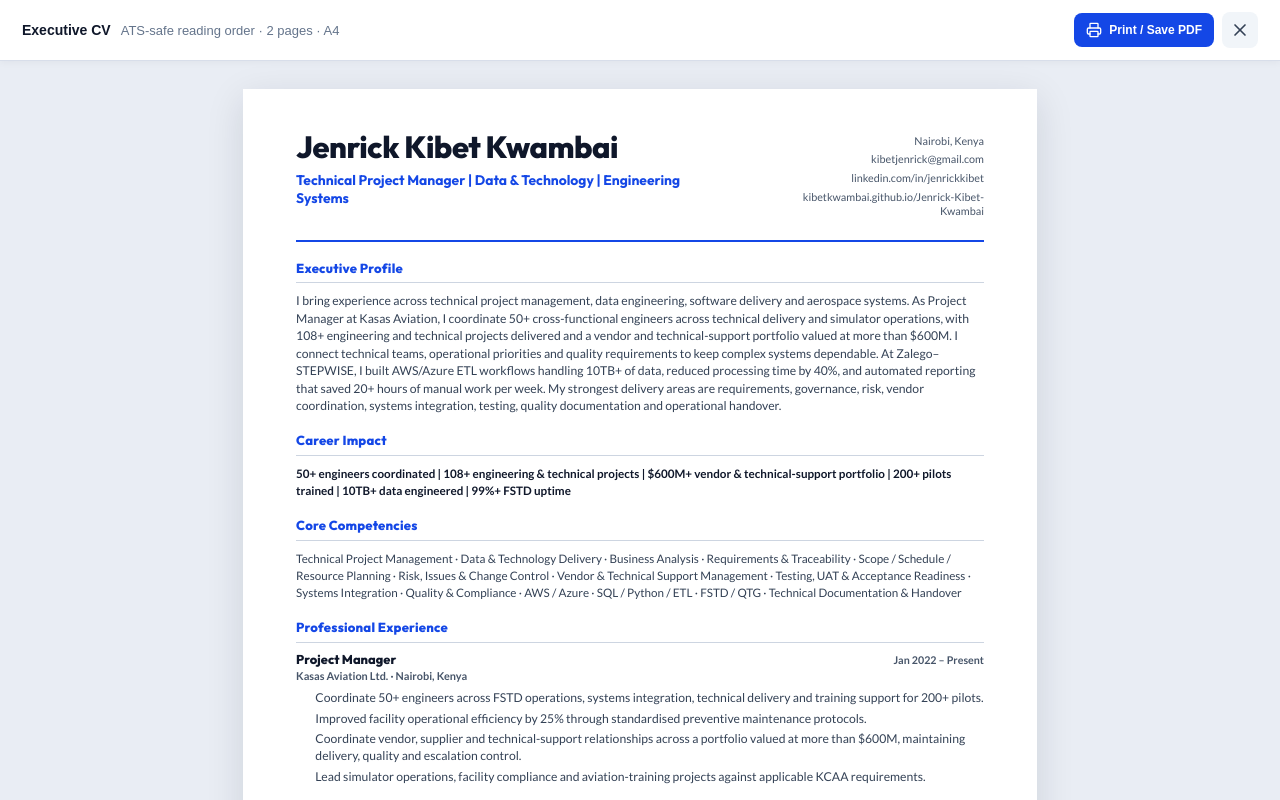
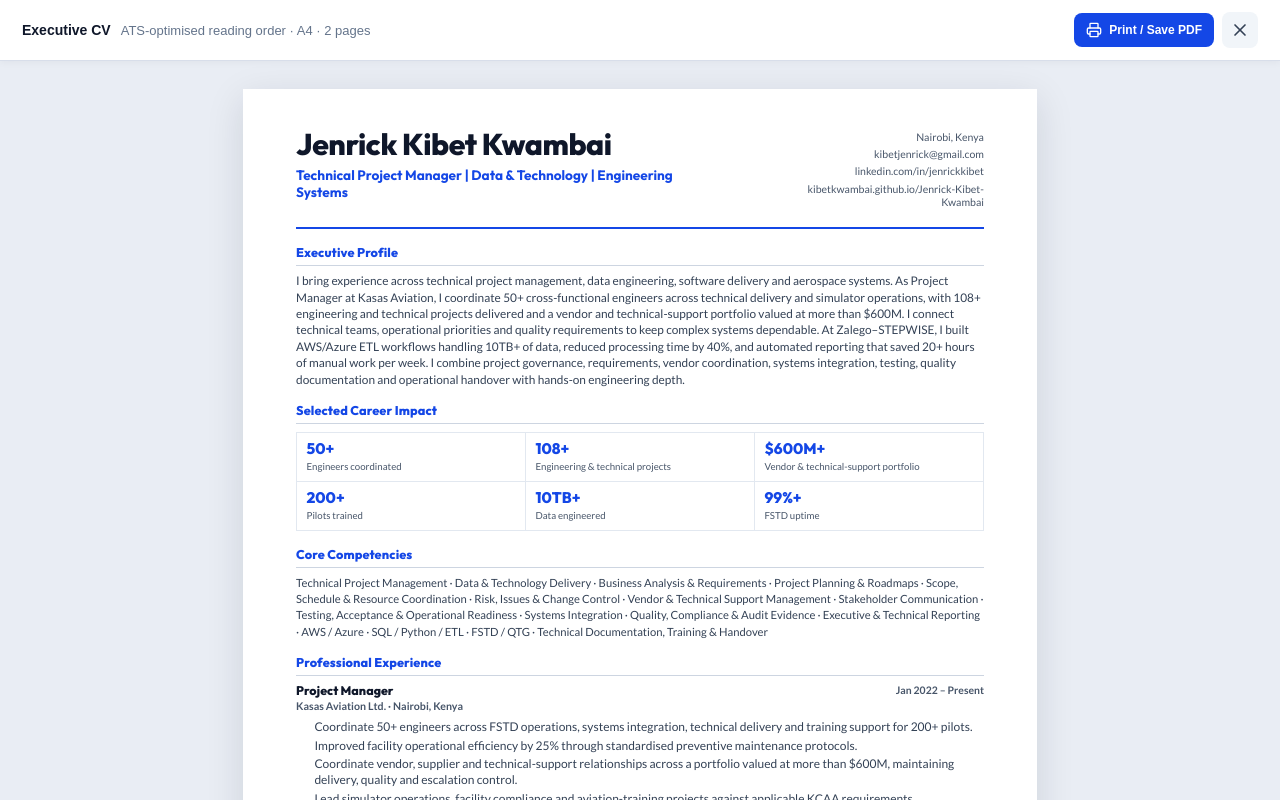
Before and after one commit to kibetKwambai/Jenrick-Kibet-Kwambai, a React (Vite) app: page / in a window 1280 px wide. Both pictures are taken after a click on the button "CV". Shown: the top 800 px of the page. Built offline with nearby package versions, Linux system fonts and the light colour scheme.

Commit message:
Fix A4 CV pagination and strengthen ATS hierarchy

```diff
--- a/src/components/ResumeModal.tsx
+++ b/src/components/ResumeModal.tsx
@@ -30,7 +30,7 @@ const earlyExperience = EARLY_EXPERIENCE_IDS
 const selectedEducation = EDUCATION_LIST.filter(item =>
   item.degree.startsWith('Bachelor') ||
   item.degree.startsWith('Diploma') ||
-  item.degree.includes('Project Management')
+  item.degree === 'Certificate, Project Management'
 );
 
 const selectedCertifications = CERTIFICATIONS.filter(item =>
@@ -47,27 +47,29 @@ const selectedResearch = PUBLICATIONS.filter(item => item.kind === 'Research pap
 const coreCompetencies = [
   'Technical Project Management',
   'Data & Technology Delivery',
-  'Business Analysis',
-  'Requirements & Traceability',
-  'Scope / Schedule / Resource Planning',
+  'Business Analysis & Requirements',
+  'Project Planning & Roadmaps',
+  'Scope, Schedule & Resource Coordination',
   'Risk, Issues & Change Control',
   'Vendor & Technical Support Management',
-  'Testing, UAT & Acceptance Readiness',
+  'Stakeholder Communication',
+  'Testing, Acceptance & Operational Readiness',
   'Systems Integration',
-  'Quality & Compliance',
+  'Quality, Compliance & Audit Evidence',
+  'Executive & Technical Reporting',
   'AWS / Azure',
   'SQL / Python / ETL',
   'FSTD / QTG',
-  'Technical Documentation & Handover'
+  'Technical Documentation, Training & Handover'
 ];
 
 const impactMetrics = [
-  '50+ engineers coordinated',
-  '108+ engineering & technical projects',
-  '$600M+ vendor & technical-support portfolio',
-  '200+ pilots trained',
-  '10TB+ data engineered',
-  '99%+ FSTD uptime'
+  ['50+', 'Engineers coordinated'],
+  ['108+', 'Engineering & technical projects'],
+  ['$600M+', 'Vendor & technical-support portfolio'],
+  ['200+', 'Pilots trained'],
+  ['10TB+', 'Data engineered'],
+  ['99%+', 'FSTD uptime']
 ];
 
 const softwarePortfolio = [
@@ -77,7 +79,7 @@ const softwarePortfolio = [
   },
   {
     name: 'SimQTG Studio & EchoMorans',
-    description: 'FSTD qualification-test workflow, telemetry bridge, evidence capture and engineering validation tooling.'
+    description: 'FSTD qualification-test workflow, telemetry bridge, evidence capture and engineering validation.'
   },
   {
     name: 'SkyLink X-Plane Plugin',
@@ -85,7 +87,7 @@ const softwarePortfolio = [
   },
   {
     name: 'JenVibe MCP, Jenlink Timetable, Testimonial Bridge & Educore LMS',
-    description: 'WordPress, AI-connectivity, scheduling, quality-feedback and learning-management products.'
+    description: 'AI connectivity, scheduling, quality feedback and learning-management products.'
   }
 ];
 
@@ -110,30 +112,38 @@ const ResumeRole: React.FC<{
 
 export const ResumeDocument: React.FC = () => (
   <div className="cv-document">
-    <article className="cv-page">
+    <article className="cv-page cv-page--one">
       <header className="cv-header">
         <div>
           <h1>Jenrick Kibet Kwambai</h1>
           <p className="cv-positioning">Technical Project Manager | Data & Technology | Engineering Systems</p>
         </div>
-        <div className="cv-contact" aria-label="Contact information">
+        <address className="cv-contact" aria-label="Contact information">
           <span>{PROFILE_INFO.location}</span>
           <a href={'mailto:' + PROFILE_INFO.email}>{PROFILE_INFO.email}</a>
           <a href={PROFILE_INFO.linkedinUrl}>linkedin.com/in/jenrickkibet</a>
           <a href="https://kibetkwambai.github.io/Jenrick-Kibet-Kwambai/">kibetkwambai.github.io/Jenrick-Kibet-Kwambai</a>
-        </div>
+        </address>
       </header>
 
+      <div className="cv-body">
         <section className="cv-section">
           <h2>Executive Profile</h2>
           <p className="cv-summary">
-          {EXECUTIVE_SUMMARY} At Zalego–STEPWISE, I built AWS/Azure ETL workflows handling 10TB+ of data, reduced processing time by 40%, and automated reporting that saved 20+ hours of manual work per week. My strongest delivery areas are requirements, governance, risk, vendor coordination, systems integration, testing, quality documentation and operational handover.
+            {EXECUTIVE_SUMMARY} At Zalego–STEPWISE, I built AWS/Azure ETL workflows handling 10TB+ of data, reduced processing time by 40%, and automated reporting that saved 20+ hours of manual work per week. I combine project governance, requirements, vendor coordination, systems integration, testing, quality documentation and operational handover with hands-on engineering depth.
           </p>
         </section>
 
         <section className="cv-section">
-        <h2>Career Impact</h2>
-        <p className="cv-impact-line">{impactMetrics.join('  |  ')}</p>
+          <h2>Selected Career Impact</h2>
+          <div className="cv-impact-grid">
+            {impactMetrics.map(([value, label]) => (
+              <div className="cv-impact-item" key={label}>
+                <strong>{value}</strong>
+                <span>{label}</span>
+              </div>
+            ))}
+          </div>
         </section>
 
         <section className="cv-section">
@@ -143,8 +153,15 @@ export const ResumeDocument: React.FC = () => (
 
         <section className="cv-section cv-experience-section">
           <h2>Professional Experience</h2>
-        {primaryExperience.map(item => item && <ResumeRole key={item.id} item={item} bullets={item.id === 'jeneration-software' ? 3 : 4} />)}
+          {primaryExperience.map(item => item && (
+            <ResumeRole
+              key={item.id}
+              item={item}
+              bullets={item.id === 'jeneration-software' ? 3 : item.id === 'zalego-stepwise' ? 3 : 4}
+            />
+          ))}
         </section>
+      </div>
 
       <footer className="cv-footer">
         <span>Jenrick Kibet Kwambai · Executive Curriculum Vitae</span>
@@ -152,15 +169,18 @@ export const ResumeDocument: React.FC = () => (
       </footer>
     </article>
 
-    <article className="cv-page">
+    <article className="cv-page cv-page--two">
       <header className="cv-page-header">
         <span>Jenrick Kibet Kwambai</span>
-        <strong>Technical Project Management · Data · Engineering Systems</strong>
+        <strong>Technical Project Management · Data & Technology · Engineering Systems</strong>
       </header>
 
+      <div className="cv-body">
         <section className="cv-section">
           <h2>Additional Engineering & Commercial Experience</h2>
-        {secondaryExperience.map(item => item && <ResumeRole key={item.id} item={item} bullets={item.id === 'deltar-properties' ? 2 : 3} compact />)}
+          {secondaryExperience.map(item => item && (
+            <ResumeRole key={item.id} item={item} bullets={2} compact />
+          ))}
         </section>
 
         <section className="cv-section">
@@ -189,8 +209,8 @@ export const ResumeDocument: React.FC = () => (
         </section>
 
         <section className="cv-section">
-        <h2>Technical Stack & Methods</h2>
-        <p className="cv-keywords">
+          <h2>Technology & Delivery Environment</h2>
+          <p className="cv-keywords cv-keywords--compact">
             Project planning · Business analysis · Agile/Scrum · Vendor coordination · Testing & validation · FSTD qualification · QTG evidence · KCAA compliance · AWS · Azure · SQL · Python · ETL · C++ · C#/.NET · JavaScript/React · WordPress · X-Plane · Garmin G1000 NXi · Raspberry Pi · Arduino · MATLAB/Simulink · SOLIDWORKS
           </p>
         </section>
@@ -208,17 +228,20 @@ export const ResumeDocument: React.FC = () => (
               </div>
             ))}
           </div>
-        <p className="cv-certifications">
-          <strong>Selected certifications:</strong> {selectedCertifications.map(item => item.title + ' — ' + item.issuer + ' (' + item.year + ')').join(' · ')}
-        </p>
+          <div className="cv-certification-list">
+            {selectedCertifications.map(item => (
+              <p key={item.title}><strong>{item.title}</strong> · {item.issuer} · {item.year}</p>
+            ))}
+          </div>
         </section>
 
-      <section className="cv-section">
+        <section className="cv-section cv-research-section">
           <h2>Selected Research</h2>
           <ul className="cv-research-list">
             {selectedResearch.map(item => <li key={item.id}>{item.title}</li>)}
           </ul>
         </section>
+      </div>
 
       <footer className="cv-footer">
         <span>{PROFILE_INFO.email} · linkedin.com/in/jenrickkibet</span>
@@ -254,7 +277,7 @@ export const ResumeModal: React.FC<{isOpen: boolean; onClose: () => void}> = ({
       <div className="cv-toolbar">
         <div>
           <strong>Executive CV</strong>
-          <span>ATS-safe reading order · 2 pages · A4</span>
+          <span>ATS-optimised reading order · A4 · 2 pages</span>
         </div>
         <div className="cv-toolbar-actions">
           <button className="cv-print-button" onClick={() => window.print()}>
--- a/src/components/resume.css
+++ b/src/components/resume.css
@@ -44,95 +44,107 @@
   background:#f1f5f9;
   color:#334155;
 }
-.cv-preview{
-  overflow:auto;
-  padding:28px 18px 48px;
-}
-.cv-document{
-  width:210mm;
-  max-width:100%;
-  margin:0 auto;
-}
+.cv-preview{overflow:auto;padding:28px 18px 48px}
+.cv-document{width:210mm;max-width:100%;margin:0 auto}
 .cv-page{
   box-sizing:border-box;
-  position:relative;
+  display:flex;
+  flex-direction:column;
   width:210mm;
   min-height:297mm;
   margin:0 auto 26px;
-  padding:11mm 14mm 10mm;
+  padding:10.5mm 14mm 8mm;
   background:#fff;
   color:#182234;
   box-shadow:0 10px 36px rgba(15,23,42,.12);
-  font:9.15pt/1.36 Lato,Arial,Helvetica,sans-serif;
+  font:9pt/1.32 Lato,Arial,Helvetica,sans-serif;
   letter-spacing:0;
 }
 .cv-page *{box-sizing:border-box}
 .cv-page a{color:inherit;text-decoration:none}
+.cv-body{min-height:0}
 .cv-header{
   display:flex;
   justify-content:space-between;
   align-items:flex-start;
-  gap:12mm;
-  padding-bottom:5.5mm;
+  gap:11mm;
+  padding-bottom:4.6mm;
   border-bottom:2.2px solid #1447E6;
 }
 .cv-header h1{
   margin:0;
   color:#0f172a;
-  font:800 23pt/1.02 Outfit,Arial,sans-serif;
-  letter-spacing:-.45px;
+  font:800 22.5pt/1.02 Outfit,Arial,sans-serif;
+  letter-spacing:-.42px;
 }
 .cv-positioning{
-  margin:2.3mm 0 0;
+  margin:2mm 0 0;
   color:#1447E6;
-  font:700 10.4pt/1.3 Outfit,Arial,sans-serif;
+  font:700 10.2pt/1.28 Outfit,Arial,sans-serif;
 }
 .cv-contact{
-  min-width:56mm;
+  min-width:55mm;
   display:flex;
   flex-direction:column;
-  gap:1.15mm;
-  padding-top:.8mm;
+  gap:.9mm;
+  padding-top:.7mm;
   text-align:right;
   color:#475569;
-  font-size:8.1pt;
-  line-height:1.34;
+  font:normal 7.9pt/1.3 Lato,Arial,sans-serif;
 }
 .cv-contact a{overflow-wrap:anywhere}
-.cv-section{
-  margin-top:5mm;
-}
+.cv-section{margin-top:4.1mm}
 .cv-section h2{
-  margin:0 0 2.4mm;
-  padding-bottom:1.6mm;
+  margin:0 0 2mm;
+  padding-bottom:1.35mm;
   border-bottom:1px solid #cdd5e1;
   color:#1447E6;
-  font:800 9.8pt/1.2 Outfit,Arial,sans-serif;
-  letter-spacing:.2px;
+  font:800 9.5pt/1.18 Outfit,Arial,sans-serif;
+  letter-spacing:.1px;
 }
 .cv-summary{
   margin:0;
   color:#334155;
-  font-size:9.15pt;
-  line-height:1.43;
+  font-size:8.9pt;
+  line-height:1.38;
 }
-.cv-impact-line{
-  margin:0;
-  color:#0f172a;
-  font:700 8.75pt/1.45 Lato,Arial,sans-serif;
+.cv-impact-grid{
+  display:grid;
+  grid-template-columns:repeat(3,minmax(0,1fr));
+  border-top:1px solid #e2e8f0;
+  border-left:1px solid #e2e8f0;
+}
+.cv-impact-item{
+  min-height:13mm;
+  padding:2.2mm 2.5mm;
+  border-right:1px solid #e2e8f0;
+  border-bottom:1px solid #e2e8f0;
+}
+.cv-impact-item strong{
+  display:block;
+  color:#1447E6;
+  font:800 11.5pt/1 Outfit,Arial,sans-serif;
+}
+.cv-impact-item span{
+  display:block;
+  margin-top:1mm;
+  color:#475569;
+  font-size:7.25pt;
+  line-height:1.25;
 }
 .cv-keywords{
   margin:0;
   color:#334155;
-  font-size:8.75pt;
-  line-height:1.48;
+  font-size:8.45pt;
+  line-height:1.43;
 }
+.cv-keywords--compact{font-size:8.1pt;line-height:1.38}
 .cv-role{
-  margin:0 0 4.2mm;
+  margin:0 0 3.55mm;
   break-inside:avoid;
   page-break-inside:avoid;
 }
-.cv-role--compact{margin-bottom:3.1mm}
+.cv-role--compact{margin-bottom:2.45mm}
 .cv-role-heading{
   display:flex;
   justify-content:space-between;
@@ -142,28 +154,25 @@
 .cv-role-heading h3{
   margin:0;
   color:#0f172a;
-  font:800 9.6pt/1.2 Outfit,Arial,sans-serif;
+  font:800 9.35pt/1.18 Outfit,Arial,sans-serif;
 }
 .cv-company{
-  margin:.55mm 0 0;
+  margin:.4mm 0 0;
   color:#475569;
-  font-size:8.15pt;
+  font-size:7.95pt;
   font-weight:700;
 }
 .cv-period{
   white-space:nowrap;
   color:#475569;
-  font-size:8pt;
+  font-size:7.8pt;
   font-weight:700;
-  padding-top:.25mm;
+  padding-top:.15mm;
 }
-.cv-page ul{
-  margin:1.6mm 0 0;
-  padding-left:4.5mm;
-}
+.cv-page ul{margin:1.25mm 0 0;padding-left:4.4mm}
 .cv-page li{
-  margin:0 0 1.05mm;
-  padding-left:.6mm;
+  margin:0 0 .82mm;
+  padding-left:.45mm;
   color:#334155;
   break-inside:avoid;
   page-break-inside:avoid;
@@ -174,100 +183,118 @@
   justify-content:space-between;
   align-items:baseline;
   gap:10mm;
-  padding-bottom:3.7mm;
+  padding-bottom:3.1mm;
   border-bottom:2.2px solid #1447E6;
   color:#0f172a;
 }
-.cv-page-header>span{
-  font:800 13pt Outfit,Arial,sans-serif;
-}
+.cv-page-header>span{font:800 12.5pt Outfit,Arial,sans-serif}
 .cv-page-header>strong{
   color:#475569;
-  font-size:8.2pt;
+  font-size:7.8pt;
+  line-height:1.25;
   text-align:right;
 }
+.cv-page--two{
+  font-size:8.65pt;
+  line-height:1.27;
+}
+.cv-page--two .cv-section{margin-top:3.25mm}
+.cv-page--two .cv-section h2{margin-bottom:1.5mm;padding-bottom:1.1mm}
+.cv-page--two .cv-role-heading h3{font-size:8.95pt}
+.cv-page--two .cv-company,.cv-page--two .cv-period{font-size:7.55pt}
+.cv-page--two .cv-page li{margin-bottom:.62mm}
 .cv-early-list{border-top:1px solid #e2e8f0}
 .cv-early-item{
   display:grid;
   grid-template-columns:1fr auto;
   column-gap:7mm;
-  padding:2.2mm 0;
+  padding:1.55mm 0;
   border-bottom:1px solid #e2e8f0;
   break-inside:avoid;
 }
-.cv-early-item>div{display:flex;flex-direction:column;gap:.3mm}
+.cv-early-item>div{display:flex;flex-direction:column;gap:.2mm}
 .cv-early-item strong{
   color:#0f172a;
-  font:800 8.8pt Outfit,Arial,sans-serif;
+  font:800 8.35pt Outfit,Arial,sans-serif;
 }
 .cv-early-item>div span{
   color:#64748b;
-  font-size:7.8pt;
+  font-size:7.35pt;
 }
 .cv-early-item>span{
   color:#475569;
-  font-size:7.8pt;
+  font-size:7.35pt;
   font-weight:700;
   white-space:nowrap;
 }
 .cv-early-item p{
   grid-column:1 / -1;
-  margin:1mm 0 0;
+  margin:.65mm 0 0;
   color:#475569;
-  font-size:8.2pt;
-  line-height:1.36;
+  font-size:7.7pt;
+  line-height:1.28;
 }
 .cv-product-list{margin-top:0!important}
-.cv-product-list li{margin-bottom:1.1mm}
+.cv-product-list li{
+  margin-bottom:.65mm;
+  font-size:8.05pt;
+  line-height:1.3;
+}
 .cv-product-list strong{color:#0f172a}
 .cv-qualification-list{border-top:1px solid #e2e8f0}
 .cv-qualification{
   display:grid;
   grid-template-columns:1fr auto;
   gap:6mm;
-  padding:1.8mm 0;
+  padding:1.2mm 0;
   border-bottom:1px solid #e2e8f0;
   break-inside:avoid;
 }
-.cv-qualification>div{
-  display:flex;
-  flex-direction:column;
-  gap:.25mm;
-}
+.cv-qualification>div{display:flex;flex-direction:column;gap:.15mm}
 .cv-qualification strong{
   color:#0f172a;
-  font:800 8.7pt Outfit,Arial,sans-serif;
+  font:800 8.25pt Outfit,Arial,sans-serif;
 }
 .cv-qualification>div span{
   color:#64748b;
-  font-size:7.8pt;
+  font-size:7.25pt;
 }
 .cv-qualification>span{
   color:#475569;
-  font-size:7.8pt;
+  font-size:7.25pt;
   font-weight:700;
 }
-.cv-certifications{
-  margin:2.1mm 0 0;
+.cv-certification-list{
+  display:grid;
+  grid-template-columns:1fr 1fr;
+  column-gap:5mm;
+  row-gap:.5mm;
+  margin-top:1.6mm;
+}
+.cv-certification-list p{
+  margin:0;
   color:#475569;
-  font-size:8.15pt;
-  line-height:1.42;
+  font-size:7.2pt;
+  line-height:1.28;
 }
-.cv-certifications strong{color:#0f172a}
+.cv-certification-list strong{color:#0f172a}
 .cv-research-list{margin-top:0!important}
-.cv-research-list li{font-size:8.15pt;line-height:1.34}
+.cv-research-list li{
+  margin-bottom:.5mm;
+  font-size:7.65pt;
+  line-height:1.26;
+}
 .cv-footer{
-  position:absolute;
-  left:14mm;
-  right:14mm;
-  bottom:6mm;
+  position:static;
   display:flex;
   justify-content:space-between;
   gap:10mm;
+  margin-top:auto;
   padding-top:2mm;
   border-top:1px solid #d8dee8;
   color:#64748b;
-  font-size:7.2pt;
+  font-size:7pt;
+  line-height:1.2;
 }
 @media screen and (max-width:850px){
   .cv-toolbar{padding:10px 12px}
@@ -276,7 +303,7 @@
   .cv-page{
     width:100%;
     min-height:auto;
-    padding:22px 20px 42px;
+    padding:22px 20px;
   }
   .cv-header{display:block}
   .cv-contact{
@@ -284,12 +311,10 @@
     margin-top:14px;
     text-align:left;
   }
-  .cv-footer{left:20px;right:20px;bottom:14px}
+  .cv-impact-grid{grid-template-columns:repeat(2,minmax(0,1fr))}
+  .cv-footer{margin-top:22px}
 }
-@page{
-  size:A4 portrait;
-  margin:0;
-}
+@page{size:A4 portrait;margin:0}
 @media print{
   html,body{
     margin:0!important;
@@ -325,8 +350,9 @@
     width:210mm!important;
     height:297mm!important;
     min-height:297mm!important;
+    max-height:297mm!important;
     margin:0!important;
-    padding:11mm 14mm 10mm!important;
+    padding:10.5mm 14mm 8mm!important;
     box-shadow:none!important;
     overflow:hidden!important;
     break-after:page;
@@ -336,7 +362,7 @@
     break-after:auto;
     page-break-after:auto;
   }
-  .cv-role,.cv-early-item,.cv-qualification{
+  .cv-role,.cv-early-item,.cv-qualification,.cv-impact-item{
     break-inside:avoid!important;
     page-break-inside:avoid!important;
   }
```
Lines whose indentation alone changed are shown as unchanged.
